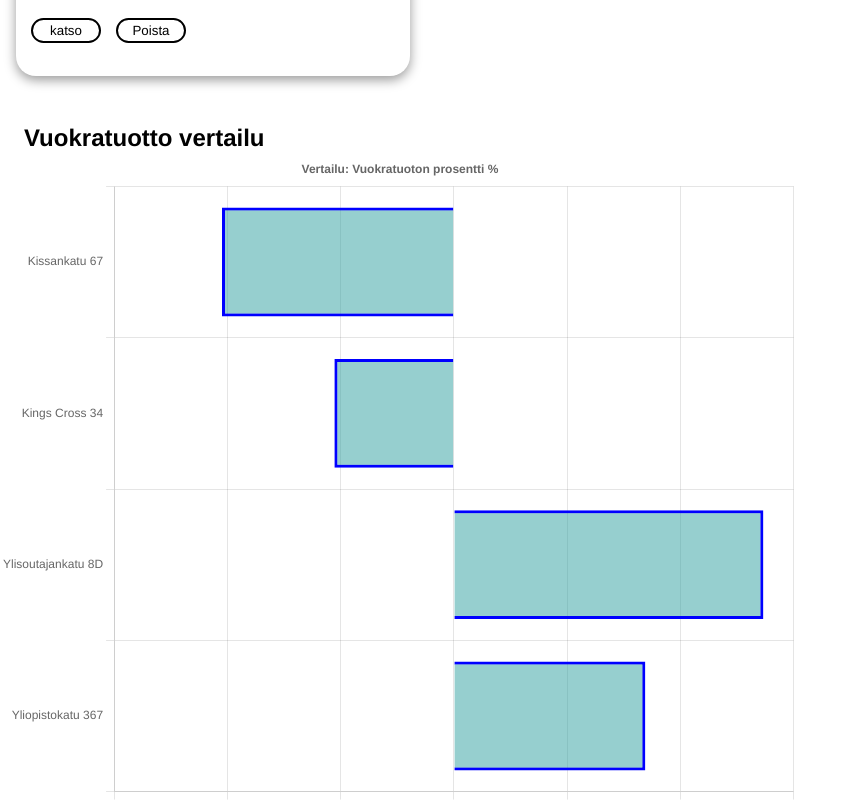
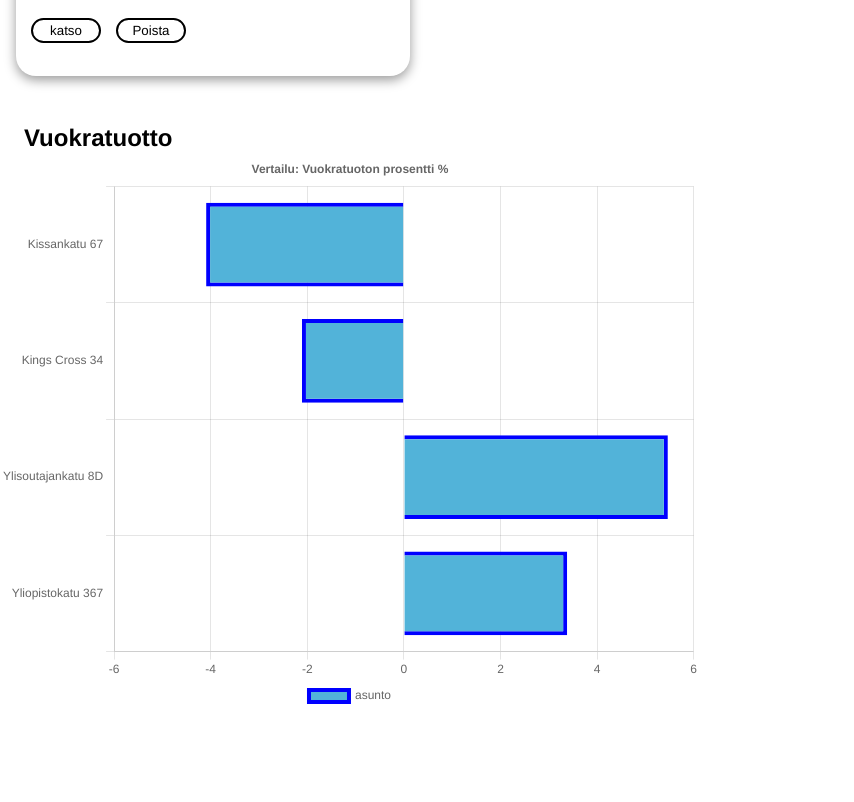
Before and after one commit to jpeipone/Rental-Property, a React (Create React App) app in the folder rental-property-app/: page / in a window 1280 px wide. Shown: the part 1281-2083 px from the top of the page, without its empty margins (0-854 px from the left). Built offline with nearby package versions, Linux system fonts and the light colour scheme.

Commit message:
color change for sidebar bar

```diff
--- a/rental-property-app/src/components/cashFlowRanking/CashFlowRanking.css
+++ b/rental-property-app/src/components/cashFlowRanking/CashFlowRanking.css
@@ -1,6 +1,6 @@
 .bar-chart {
-  max-width: 800px;
-  max-height: 700px;
+  max-width: 700px;
+  max-height: 560px;
 }
 
 @media only screen and (max-width: 420px) {
--- a/rental-property-app/src/components/cashFlowRanking/CashFlowRanking.js
+++ b/rental-property-app/src/components/cashFlowRanking/CashFlowRanking.js
@@ -21,7 +21,7 @@ const CashFlowRanking = () => {
     indexAxis: "y",
     elements: {
       bar: {
-        borderWidth: 3,
+        borderWidth: 4,
       },
     },
 
@@ -53,7 +53,7 @@ const CashFlowRanking = () => {
             100
         ),
         borderColor: "rgb(0,0,255,1)",
-        backgroundColor: "rgba(46, 159, 159, 0.5)",
+        backgroundColor: "rgba(82, 179, 217,1)",
       },
     ],
   };
--- a/rental-property-app/src/components/pages/Homepage.js
+++ b/rental-property-app/src/components/pages/Homepage.js
@@ -22,7 +22,7 @@ const Homepage = () => {
       </div>
 
       <ApartmentSlide />
-      <h2 className="app__header">Vuokratuotto vertailu</h2>
+      <h2 className="app__header">Vuokratuotto</h2>
       <CashFlowRanking />
     </div>
   );
```
